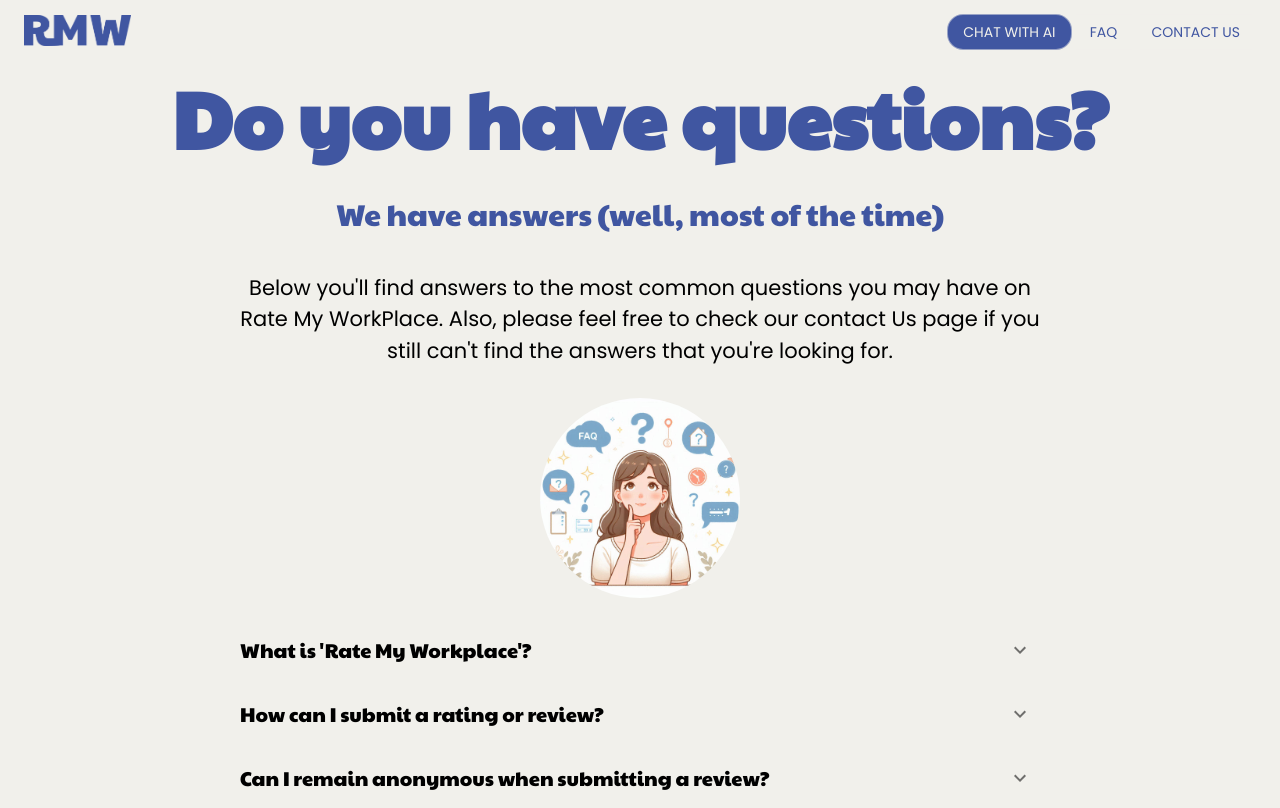
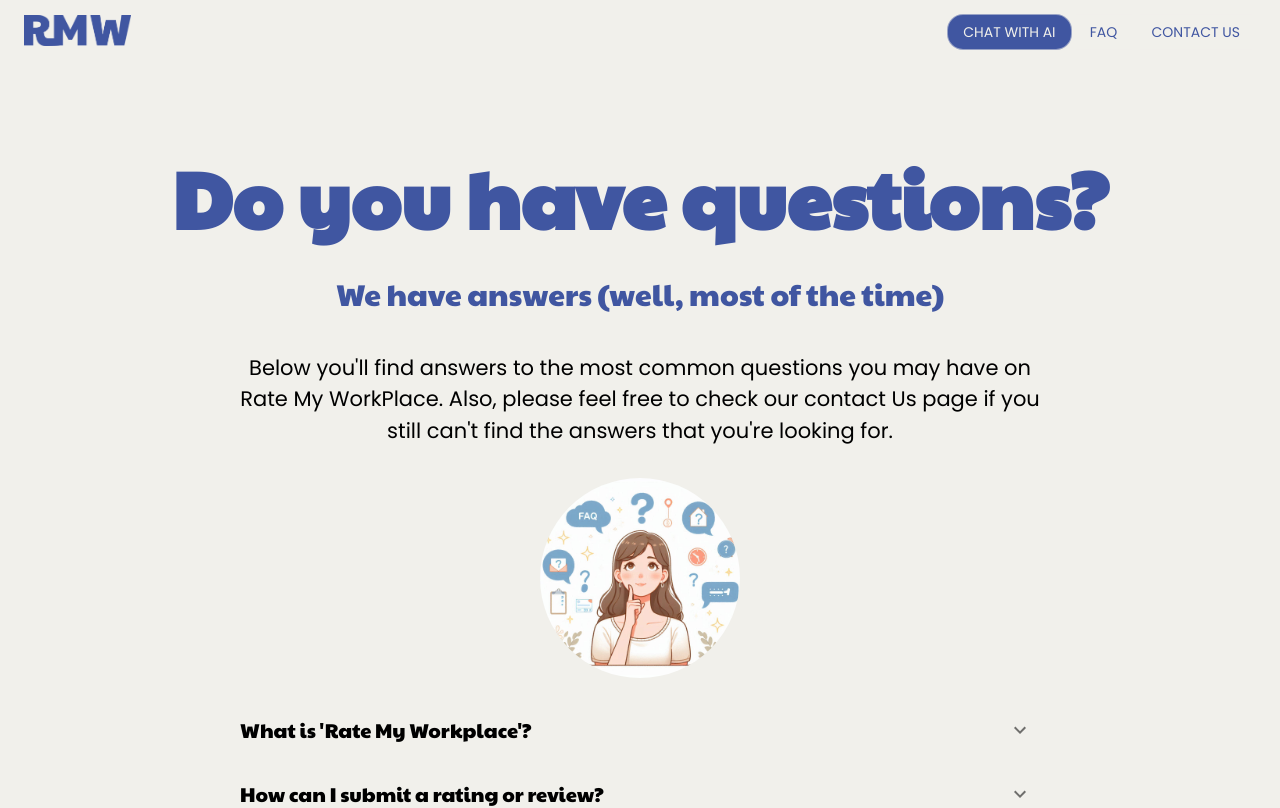
Before and after one commit to code-techhb/Rate_my_Workplace, a Next.js app: page /faq in a window 1280 px wide. Shown: the top 808 px of the page. Built offline with nearby package versions, Linux system fonts and the light colour scheme.

Commit message:
Update page.js

```diff
--- a/app/faq/page.js
+++ b/app/faq/page.js
@@ -52,6 +52,7 @@ export default function Home() {
             fontStyle: 'normal',
             fontWeight: 800,
             color: Theme.palette.text.dark,
+            marginTop: '80px',
           }}
         >
           Do you have questions?
```
